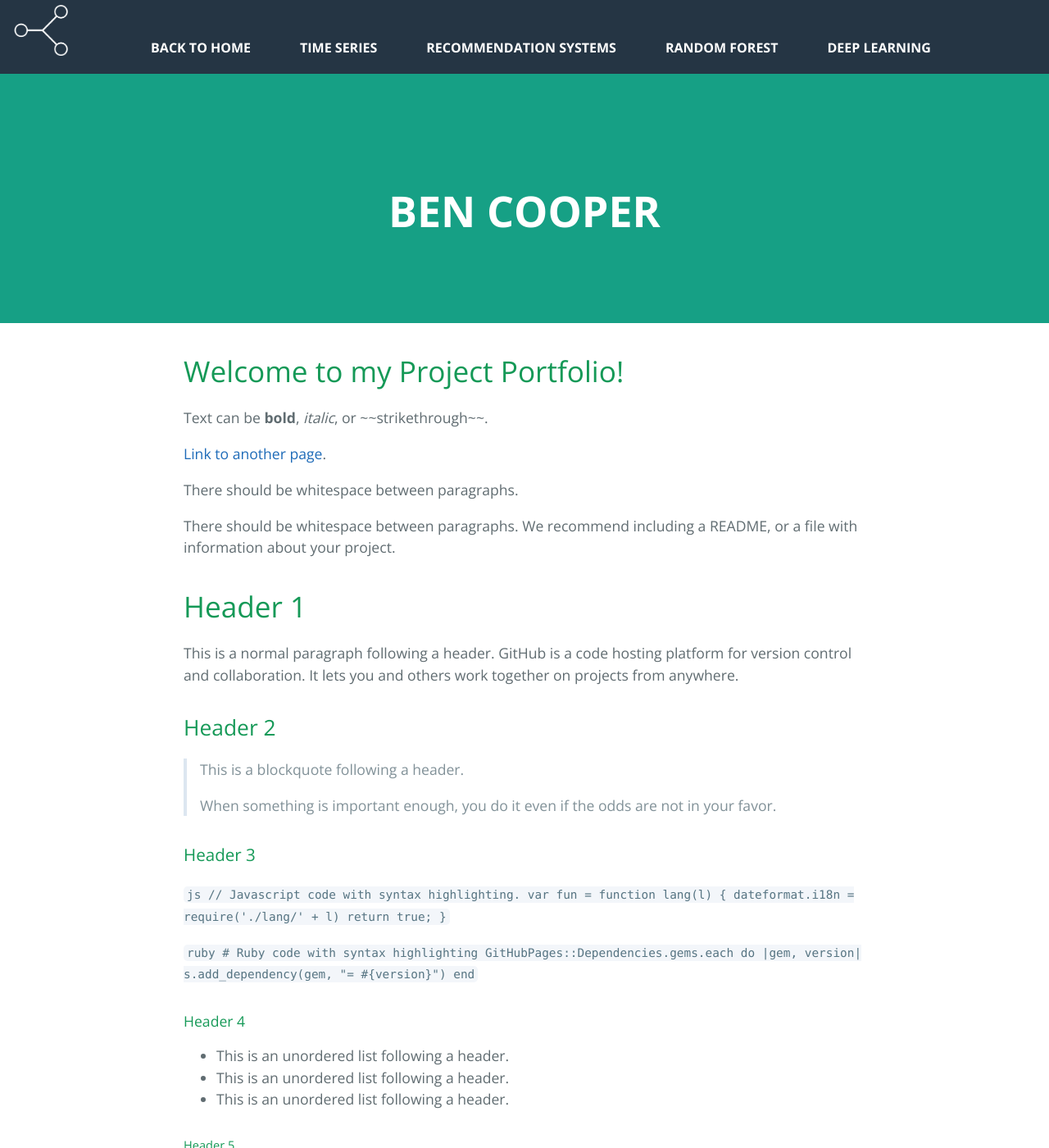
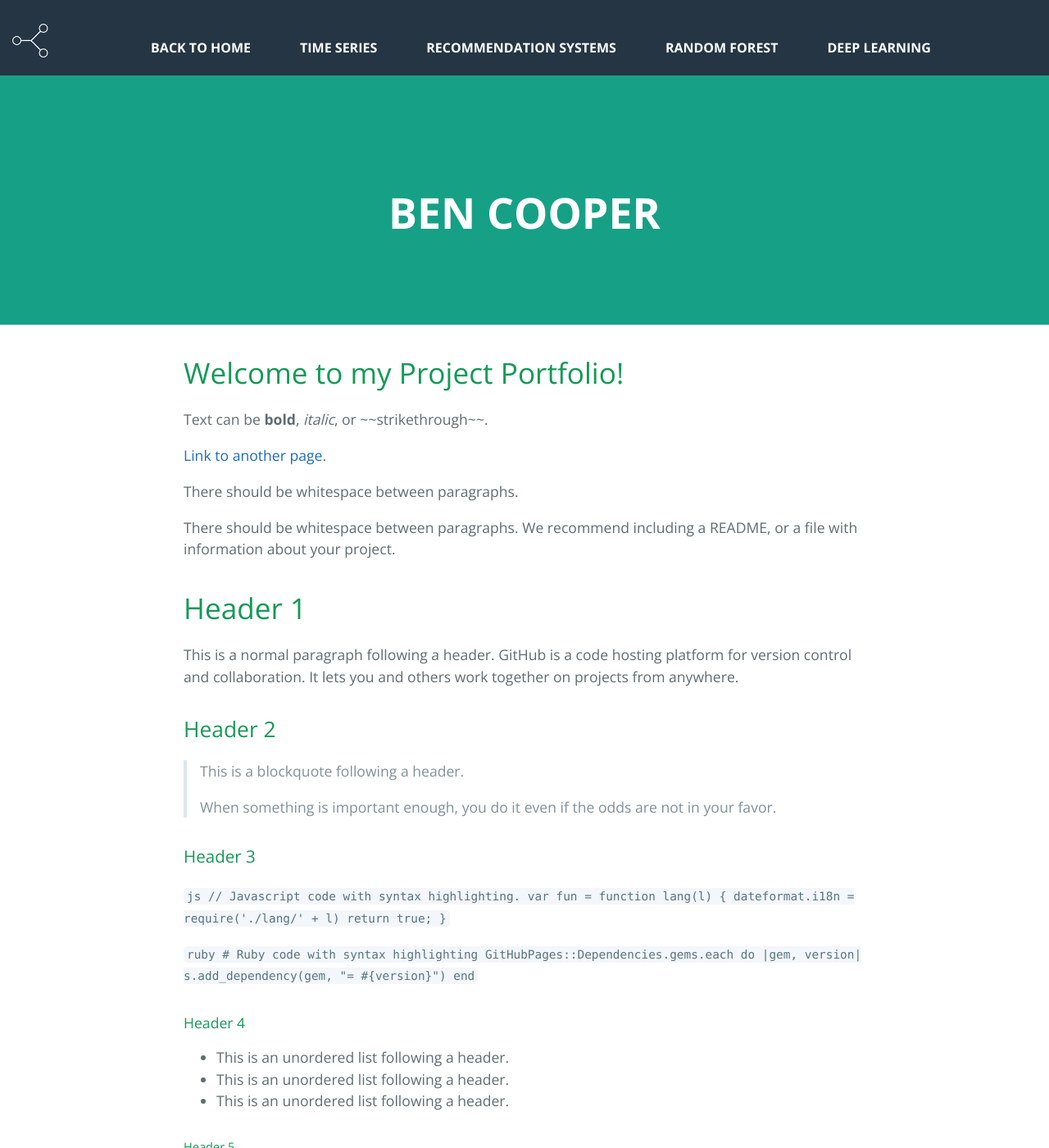
Before and after one commit to benjamin-j-cooper/benjamin-j-cooper.github.io, a Jekyll site: the page built from docs/index.md, in a window 1280 px wide and 1400 px high. Shown: the whole window at 82% size. Built offline with Jekyll 4.4.1, drawn with Linux system fonts in a browser that asks for light colours.

Commit message:
troubleshooting mobile compatability

```diff
--- a/docs/_includes/nav.html
+++ b/docs/_includes/nav.html
@@ -9,7 +9,7 @@
 <!-- Navigation-->
 <header class="nav-header">
     <!-- Logo -->
-    <a href="#page-top" class="logo"><img src="assets/images/bjc-logo3-nb-light.png" style="width: 75px;"></a>
+    <a href="#page-top" class="logo"><img src="assets/images/bjc-logo3-nb-light.png" style="width: 50px;"></a>
     <!-- Hamburger icon -->
     <input class="side-menu" type="checkbox" id="side-menu"/>
     <label class="hamb" for="side-menu"><span class="hamb-line"></span></label>
--- a/docs/_sass/jekyll-theme-cayman.scss
+++ b/docs/_sass/jekyll-theme-cayman.scss
@@ -416,6 +416,7 @@ a {
   color: #fff;
   font-size: 60px;
   margin-left: 10px;
+  margin-top: 2px;
 }
 /* Menu hamburger Icon */
 .hamb{
```
Also changed, not shown: docs/_includes/projects/tsa_project.md (+1 -0 lines).
